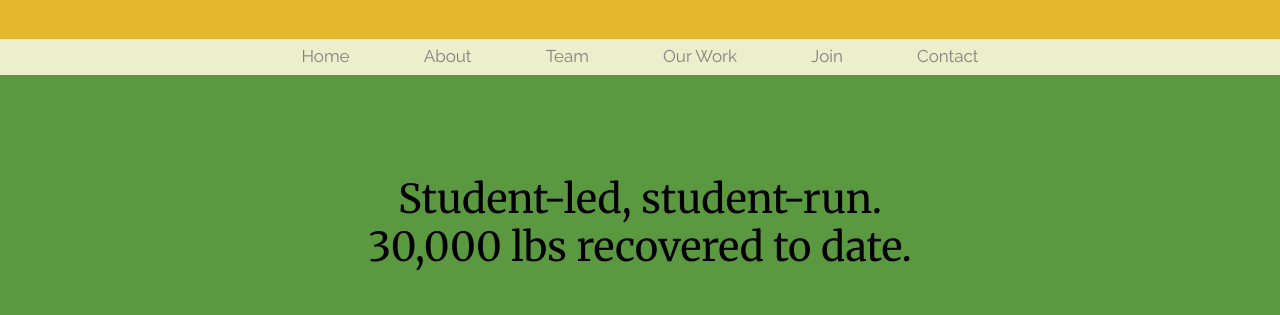
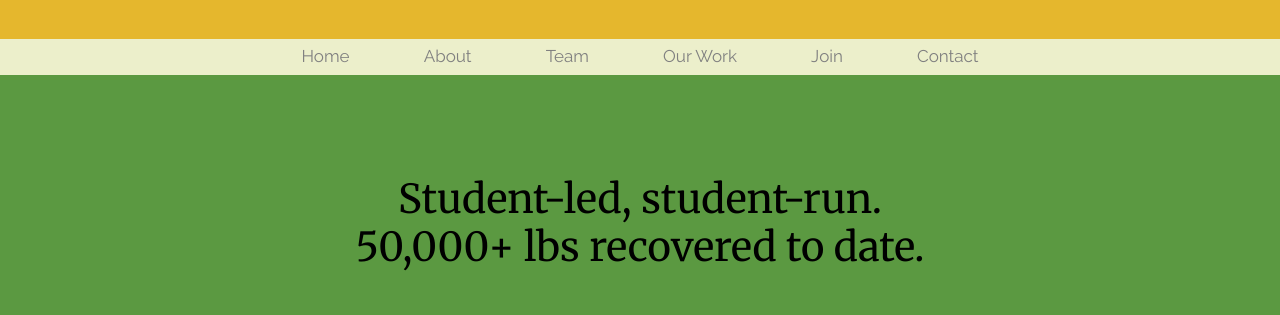
Before and after one commit to foodrecoverynetworkatucd/foodrecoverynetworkatucd.github.io, a plain HTML site: page index.html in a window 1280 px wide. Shown: the part 158-473 px from the top of the page. Drawn offline with Linux system fonts and the light colour scheme; a script that the page names is missing.

Commit message:
new numbers

```diff
--- a/index.html
+++ b/index.html
@@ -36,7 +36,8 @@
 
       <div class="container">
         <h1 class="typing" id="nowrap">
-          Student-led, student-run. <br />30,000 lbs recovered to date. <br />19,000 lbs of food waste diverted last year. <br /> <span style="background-color: #09629B; font-weight: bold">Divert waste. Alleviate hunger.</span>
+          Student-led, student-run. <br />50,000+ lbs recovered to date. <br />19,898 lbs of food waste diverted
+          Fall Quarter of 2018. <br /> <span style="background-color: #09629B; font-weight: bold">Divert waste. Alleviate hunger.</span>
         </h1>
 
         <div class="hiders">
```
